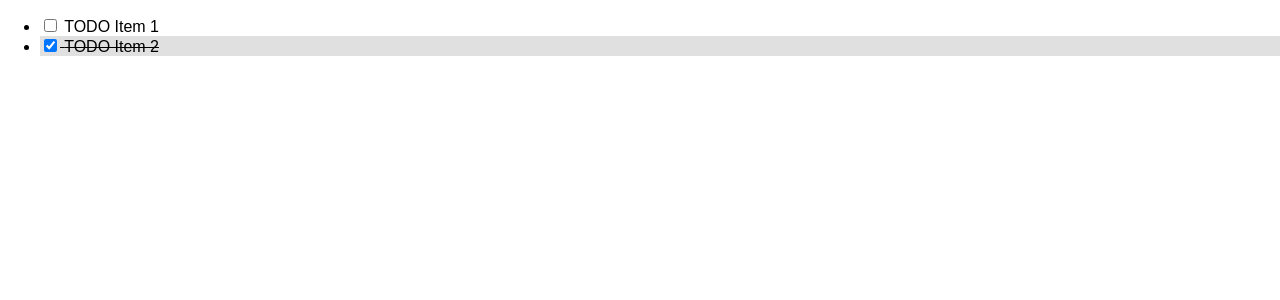
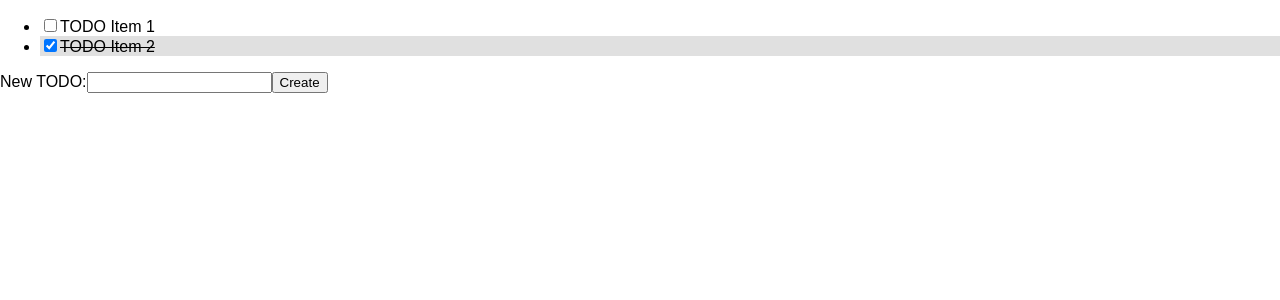
Before and after one commit to ykdojo/To-Do-Is-To-Live-Is-To-Code, a React (Create React App) app: page / in a window 1280 px wide. Shown: the top 300 px of the page. Built offline with nearby package versions, Linux system fonts and the light colour scheme.

Commit message:
Added NewTodoForm

```diff
--- a/src/App.js
+++ b/src/App.js
@@ -7,8 +7,11 @@ class App extends Component {
     this.state = {
       items: [{content: 'TODO Item 1', status: 'active'},
               {content: 'TODO Item 2', status: 'complete'}],
+      newContent: '',
     };
     this.handleCheckboxChange = this.handleCheckboxChange.bind(this);
+    this.handleSubmit = this.handleSubmit.bind(this);
+    this.handleNewTodoFormChange = this.handleNewTodoFormChange.bind(this);
   }
 
   handleCheckboxChange(event) {
@@ -24,6 +27,22 @@ class App extends Component {
     })
   }
 
+  handleNewTodoFormChange(event) {
+    this.setState({newContent: event.target.value});
+  }
+
+  handleSubmit(event) {
+    const target = event.target;
+    const newContent = this.state.newContent;
+    // Use Object.assign() instead of simply slice() to make a deep copy of
+    // |items|, which is an array of objects.
+    const items = this.state.items.map(o => Object.assign({}, o));
+    this.setState({
+        items: items.concat([{content: newContent, status: 'active'}]),
+        newContent: '',
+    });
+  }
+
   render() {
     const itemsToShow = this.state.items.map((item, index) =>
     {
@@ -33,9 +52,12 @@ class App extends Component {
     });
 
     return (
-      <ul>
-        {itemsToShow}
-      </ul>
+      <div>
+        <ul>
+          {itemsToShow}
+        </ul>
+        <NewTodoForm newContent={this.state.newContent} onChange={this.handleNewTodoFormChange} onSubmit={this.handleSubmit}/>
+      </div>
     );
   }
 }
@@ -47,11 +69,30 @@ class Item extends Component {
     return (
       <li className={`todo-item ${this.props.item.status}`}>
         <input type="checkbox" checked={isChecked} itemID={this.props.itemID}
-        onChange={this.props.onCheckboxChange}
-        /> {this.props.item.content}
+        onChange={this.props.onCheckboxChange}/>
+        {this.props.item.content}
       </li>
     )
   }
 }
 
+class NewTodoForm extends Component {
+  constructor() {
+    super();
+  }
+
+  render() {
+    return (
+      <form onSubmit={this.props.onSubmit}>
+        <label>
+        New TODO:
+        <input type="text" value={this.props.newContent} onChange={this.props.onChange}/>
+        </label>
+        <input type="submit" value="Create" />
+      </form>
+    )
+  }
+}
+
+
 export default App;
```
